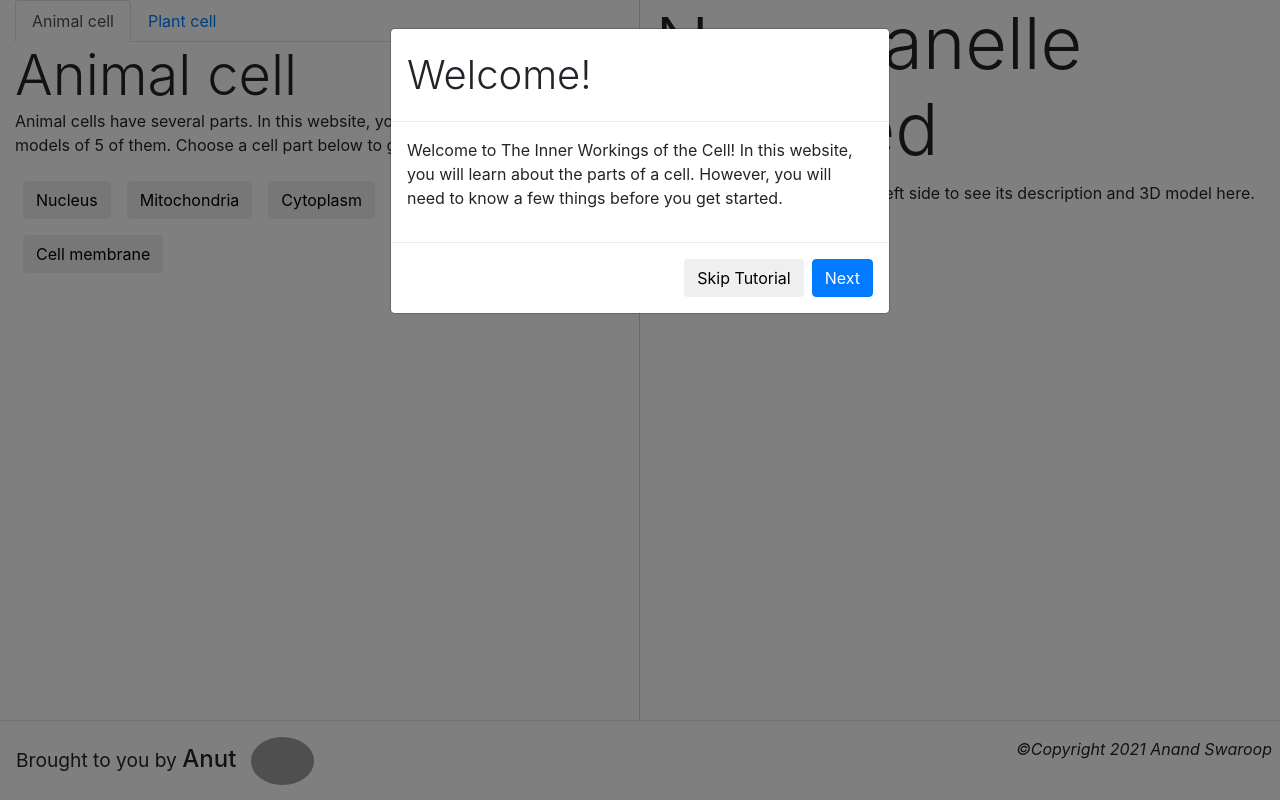
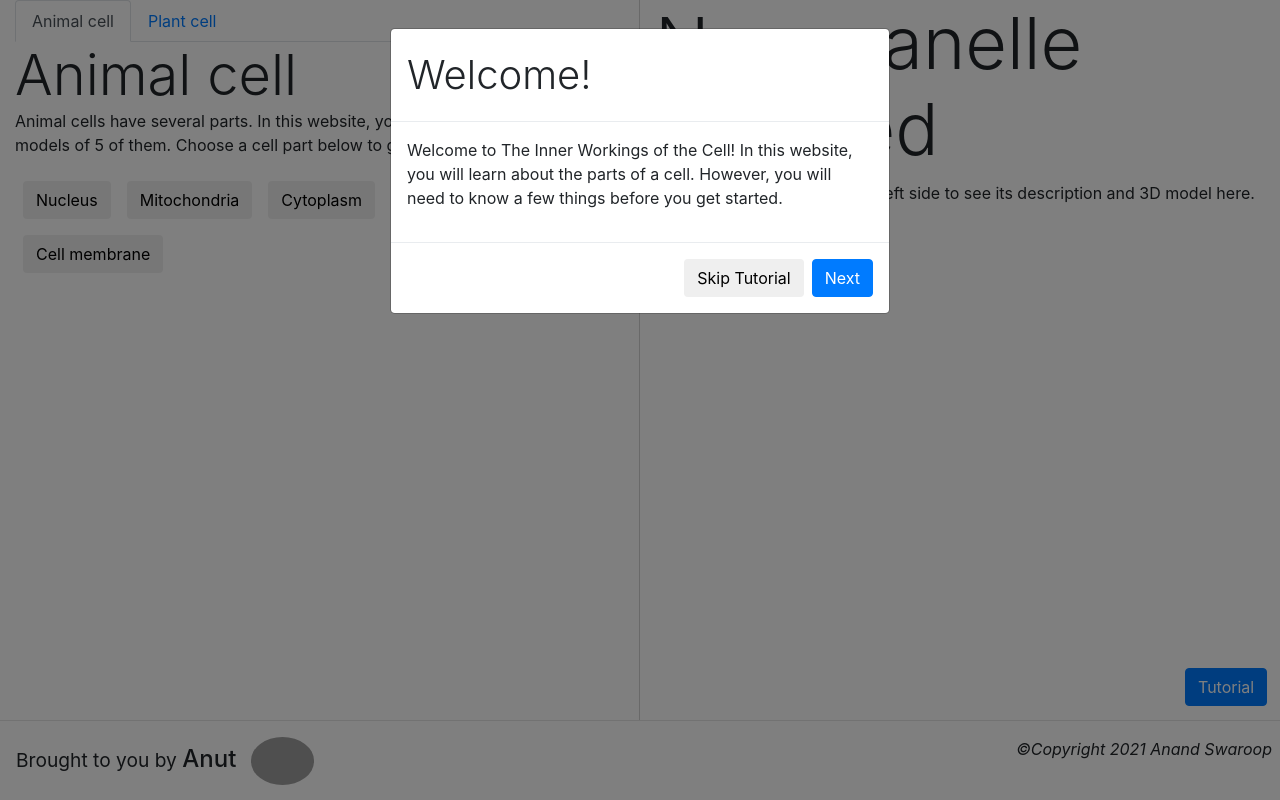
Before and after one commit to Anut-py/cells, an Angular app: page / in a window 1280 px wide. Built offline with nearby package versions, Linux system fonts and the light colour scheme; grey boxes are pictures that could not be loaded.

Commit message:
Added tutorial button

```diff
--- a/src/app/app.component.html
+++ b/src/app/app.component.html
@@ -1,4 +1,4 @@
-<app-popup></app-popup>
+<app-popup #popup></app-popup>
 <div class="pull-left col-6 left-panel">
     <tabset #animalAndPlantCell>
         <tab heading="Animal cell">
@@ -33,7 +33,7 @@
         </tab>
     </tabset>
 </div>
-<div class="col-6 pull-right">
+<div class="col-6 pull-right right-panel">
     <ng-container *ngIf="!selectedPart; else organelleDesc">
         <span class="display-3">No organelle selected</span>
         <p class="m-2">
@@ -46,9 +46,15 @@
         <p [innerHTML]="selectedPart.description"></p>
         <app-model-viewer
             [modelName]="selectedPart.modelName"
-            [ratio]="0.4"
+            [ratio]="0.45"
         ></app-model-viewer>
     </ng-template>
+    <button
+        class="btn btn-primary tutorial-btn"
+        (click)="popup.ngAfterViewInit()"
+    >
+        Tutorial
+    </button>
 </div>
 <hr class="clear-float" />
 <h4 class="pull-left ml-3">
--- a/src/app/app.component.scss
+++ b/src/app/app.component.scss
@@ -15,6 +15,16 @@
     height: 90vh;
 }
 
+.right-panel {
+    height: 90vh;
+}
+
 .copyright {
     float: right;
 }
+
+.tutorial-btn {
+    position: absolute;
+    right: 2%;
+    bottom: 2%;
+}
```
